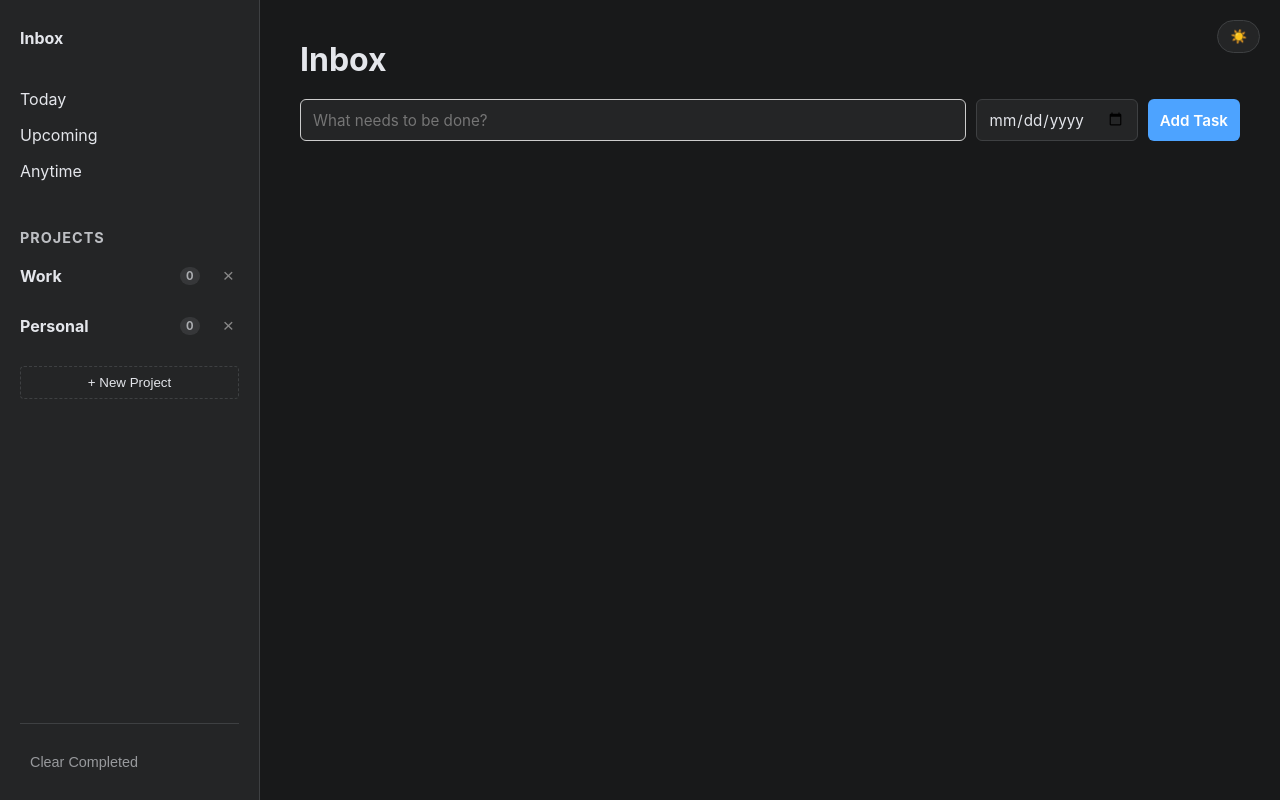
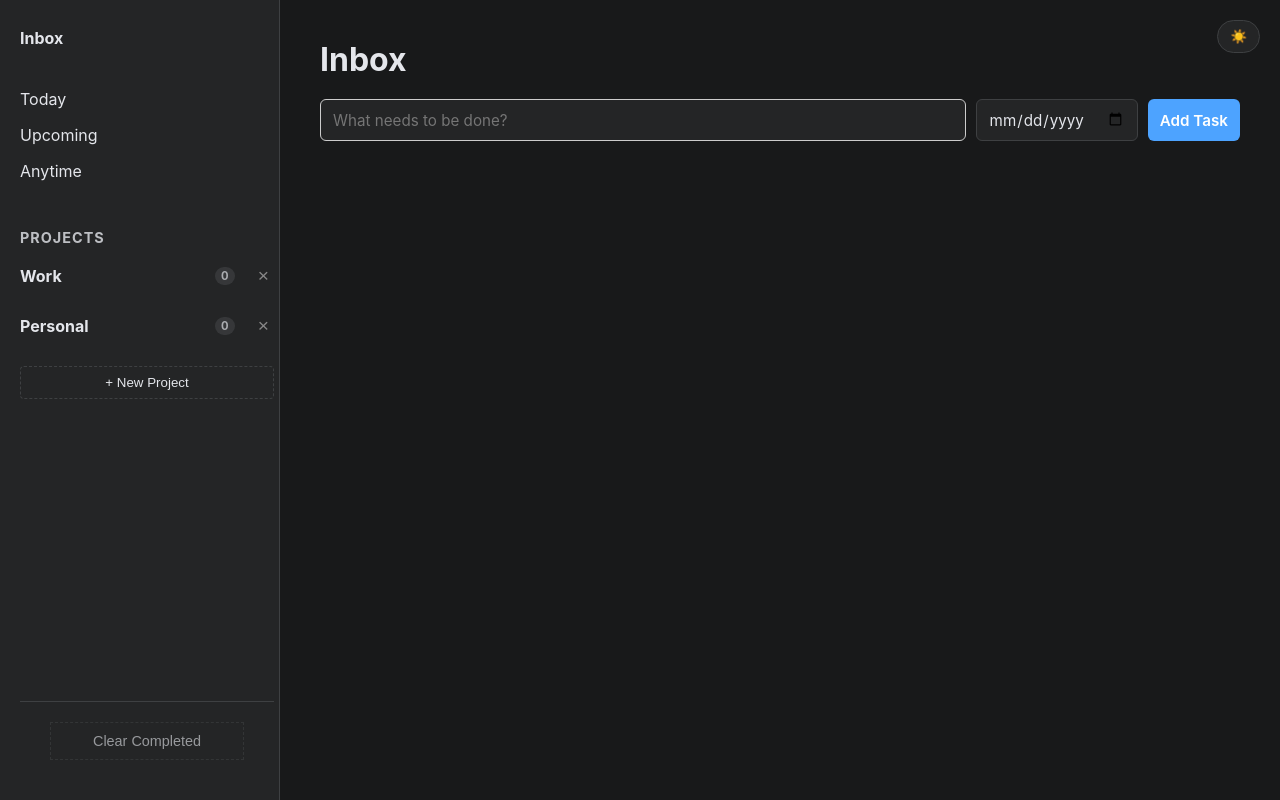
Before and after one commit to Ryan-Kaiser-22/todo-proj, a website built with webpack: page public/index.html in a window 1280 px wide. Built offline with nearby package versions, Linux system fonts and the light colour scheme.

Commit message:
fix:Clear Completed button

```diff
--- a/src/assets/styles/main.css
+++ b/src/assets/styles/main.css
@@ -42,15 +42,21 @@ body, html {
     display: flex;
     flex-direction: column;
     height: 100vh;
-    padding: 20px;
+    padding: 20px 5px 20px 20px;
     background-color: var(--bg-sidebar);
     border-right: 1px solid var(--border-color);
     position: sticky;
     top: 0;
-    width: 260px;
-    min-width: 260px;
-    max-width: 260px;
+    width: 280px;
+    min-width: 280px;
+    max-width: 280px;
     overflow-x: hidden;
+}
+
+.sidebar-footer {
+    margin-top: auto;
+    padding: 20px 30px;
+    border-top: 1px solid var(--border-color);
 }
 
 .inbox-link {
@@ -94,12 +100,6 @@ body, html {
     overflow-y: auto;
 }
 
-.sidebar-footer {
-    margin-top: auto;
-    padding-top: 20px;
-    border-top: 1px solid var(--border-color);
-}
-
 .secondary-btn {
     width: 100%;
     background: transparent;
@@ -121,15 +121,15 @@ body, html {
 #clear-completed-btn {
     width: 100%;
     padding: 10px;
-    text-align: left;
     background: transparent;
-    border: none;
+    border: 1px dashed var(--border-color);
     color: var(--text-color);
     opacity: 0.6;
     cursor: pointer;
     font-size: 0.9rem;
     display: flex;
     align-items: center;
+    justify-content: center;
     gap: 8px;
 }
 
@@ -218,8 +218,6 @@ body, html {
     cursor: pointer;
     color: var(--accent-color);
 }
-
-
 
 .task-count {
     background-color: var(--border-color);
```
